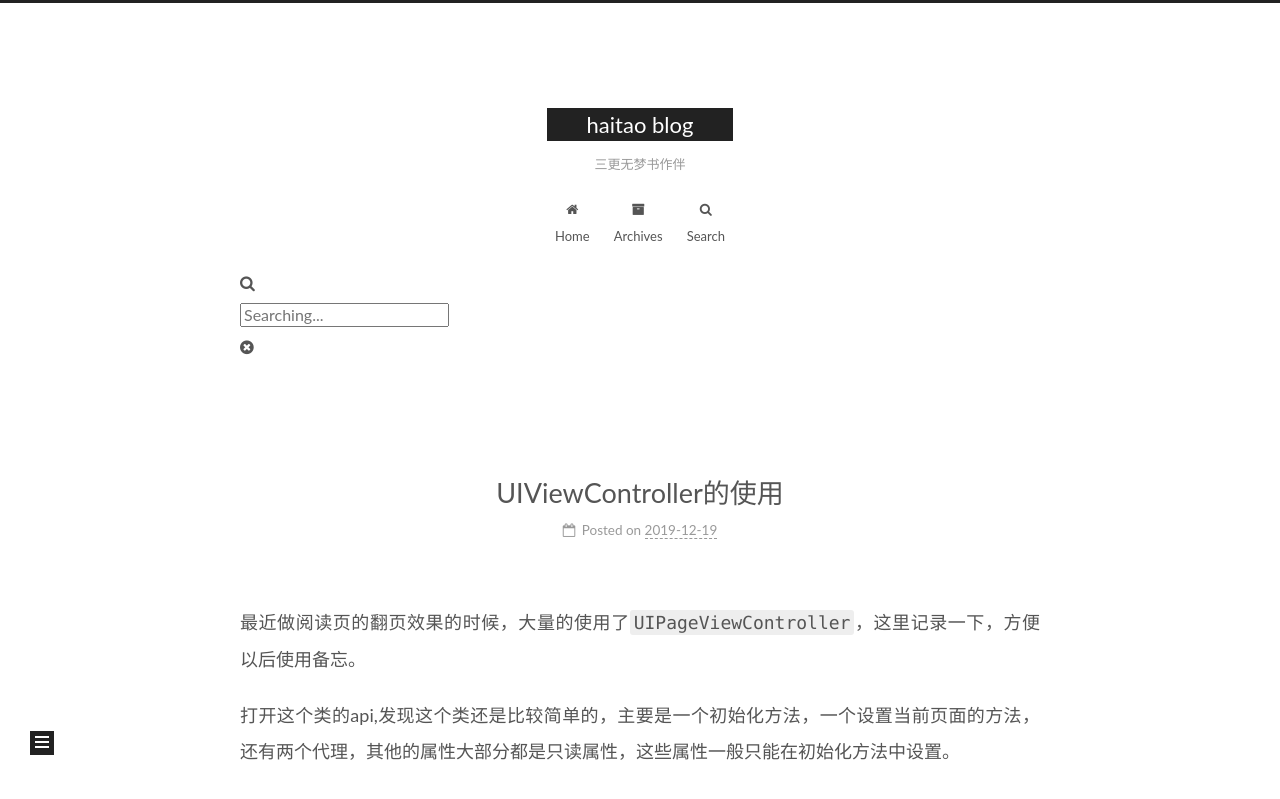
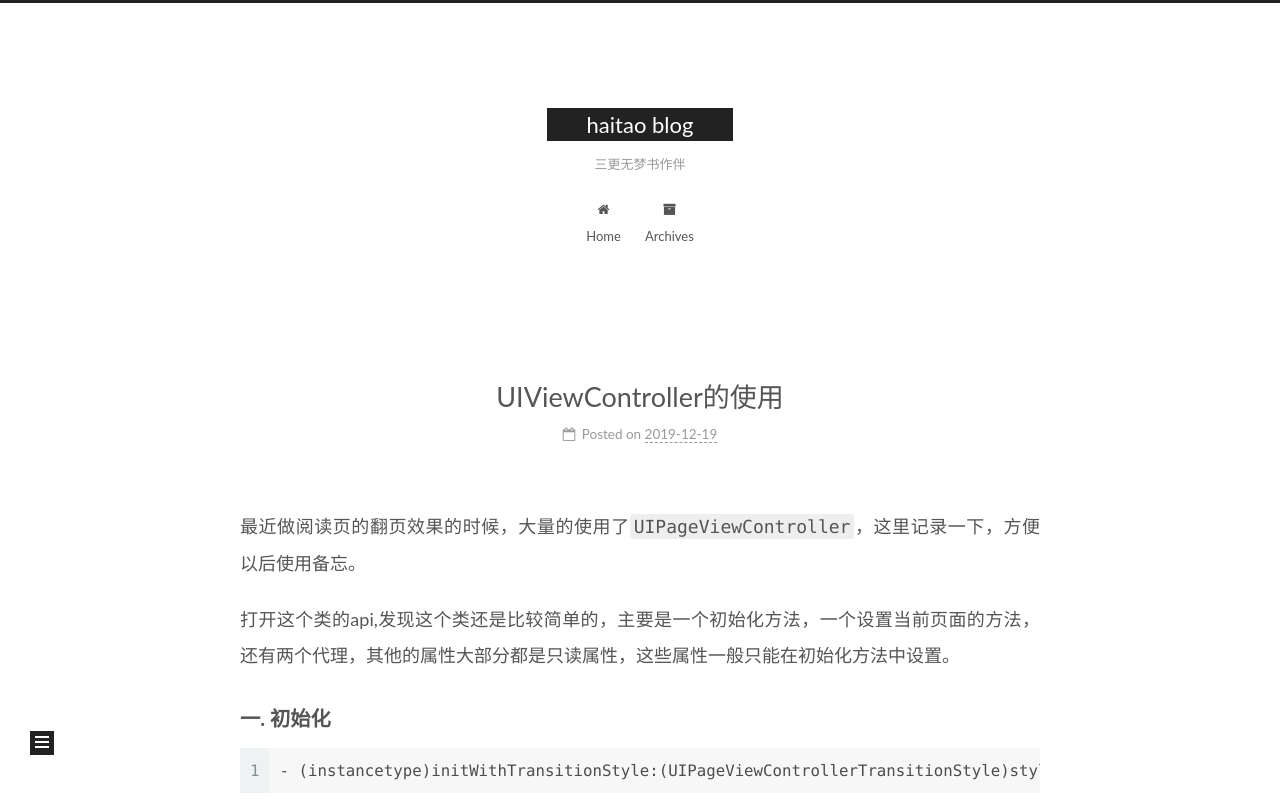
Before and after one commit to haitao-duan/haitao-duan.github.io, a plain HTML site: page 2019/12/19/UIViewController的使用/index.html in a window 1280 px wide. Shown: the top 799 px of the page. Drawn offline with Linux system fonts and the light colour scheme.

Commit message:
Site updated: 2019-12-19 11:15:49

```diff
--- a/2019/12/19/UIViewController的使用/index.html
+++ b/2019/12/19/UIViewController的使用/index.html
@@ -40,7 +40,7 @@
       hits: {"per_page":10},
       labels: {"input_placeholder":"Search for Posts","hits_empty":"We didn't find any results for the search: ${query}","hits_stats":"${hits} results found in ${time} ms"}
     },
-    localsearch: {"enable":true,"trigger":"auto","top_n_per_article":1,"unescape":false,"preload":false},
+    localsearch: {"enable":false,"trigger":"auto","top_n_per_article":1,"unescape":false,"preload":false},
     path: 'search.xml',
     motion: {"enable":true,"async":false,"transition":{"post_block":"fadeIn","post_header":"slideDownIn","post_body":"slideDownIn","coll_header":"slideLeftIn","sidebar":"slideUpIn"}}
   };
@@ -145,34 +145,9 @@
     <a href="/archives/" rel="section"><i class="fa fa-fw fa-archive"></i>Archives</a>
 
   </li>
-      <li class="menu-item menu-item-search">
-        <a role="button" class="popup-trigger"><i class="fa fa-search fa-fw"></i>Search
-        </a>
-      </li>
   </ul>
 
 </nav>
-  <div class="site-search">
-    <div class="popup search-popup">
-    <div class="search-header">
-  <span class="search-icon">
-    <i class="fa fa-search"></i>
-  </span>
-  <div class="search-input-container">
-    <input autocomplete="off" autocorrect="off" autocapitalize="none"
-           placeholder="Searching..." spellcheck="false"
-           type="text" id="search-input">
-  </div>
-  <span class="popup-btn-close">
-    <i class="fa fa-times-circle"></i>
-  </span>
-</div>
-<div id="search-result"></div>
-
-</div>
-<div class="search-pop-overlay"></div>
-
-  </div>
 </div>
     </header>
 
@@ -465,10 +440,6 @@
 
 
 
-<script src="/js/local-search.js"></script>
-
-
-
 
 
 
```
Also changed, not shown: archives/2019/12/index.html (+1 -30 lines), archives/2019/index.html (+1 -30 lines), archives/index.html (+1 -30 lines), index.html (+1 -30 lines).
